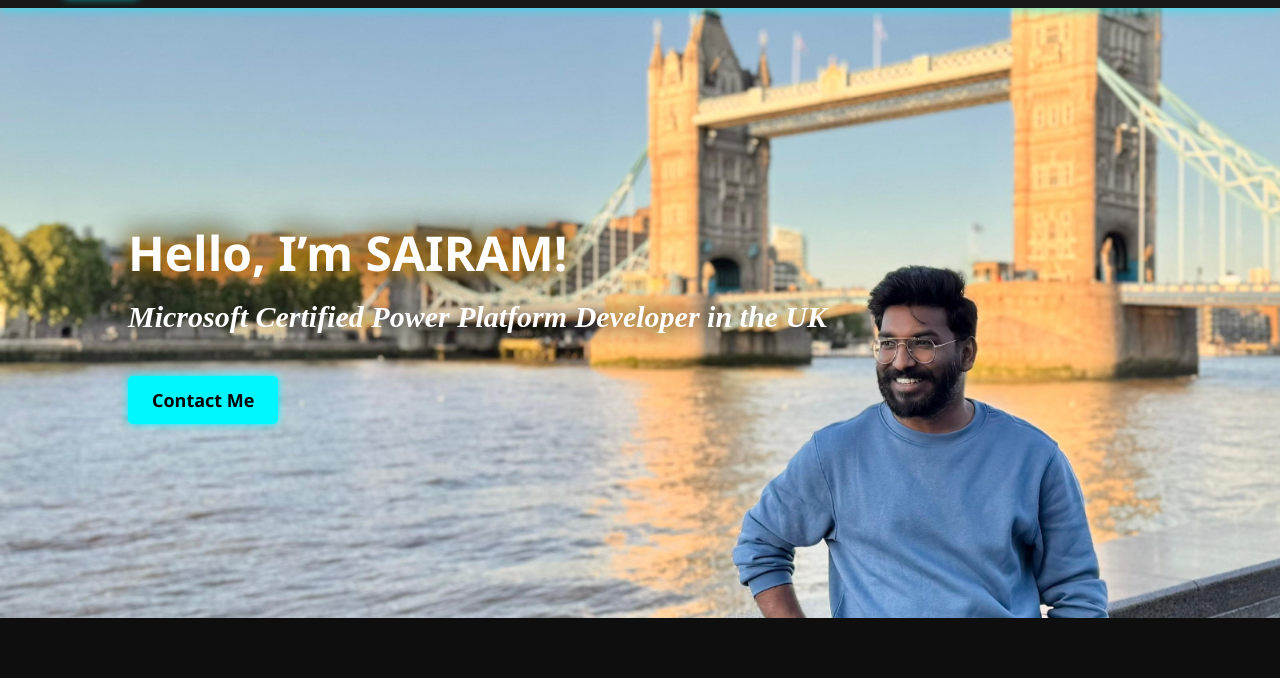
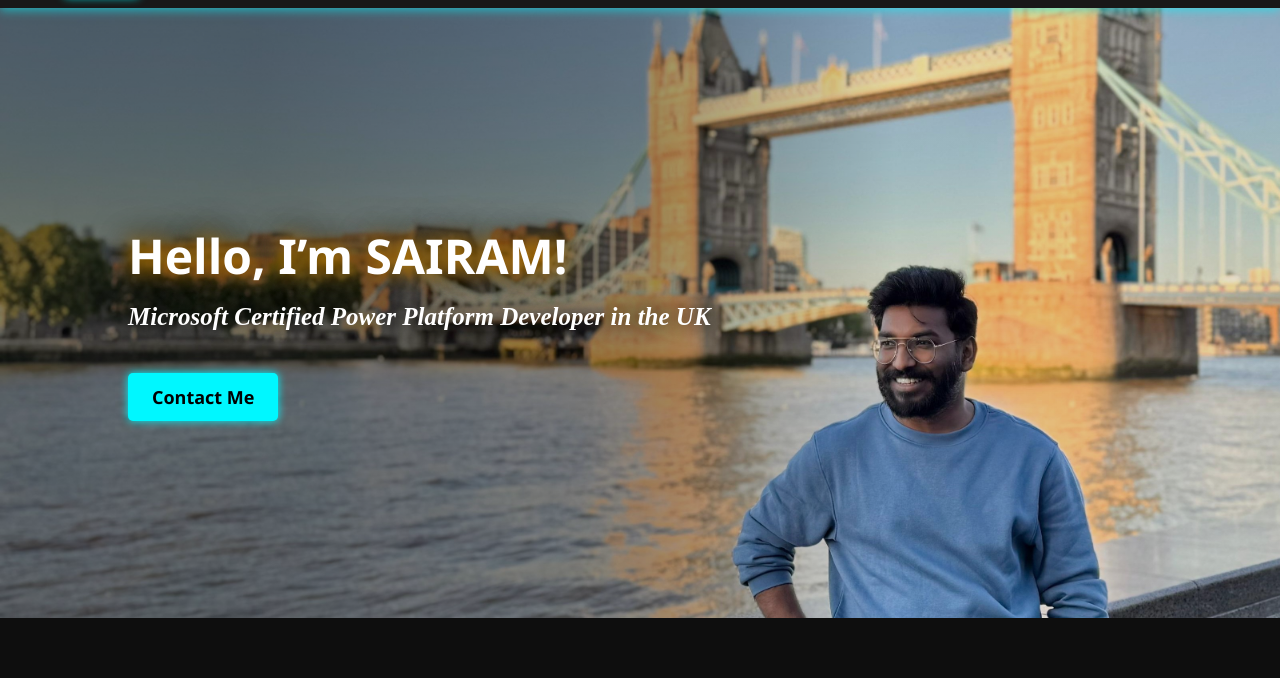
Before and after one commit to kksairam19061996/Sairam-Web-Portfolio, a plain HTML site: page index.html in a window 1280 px wide. Shown: the part 122-800 px from the top of the page. Drawn offline with nearby package versions, Linux system fonts and the light colour scheme.

```diff
--- a/style.css
+++ b/style.css
@@ -233,10 +233,16 @@ body {
 /* Optional: Use aspect ratio */
 .hero-wrapper::before {
   content: "";
-  display: block;
-  padding-top: 50%;
-  /* 16:8 ratio = 50% */
+  position: absolute;
+  top: 0;
+  left: 0;
+  width: 100%;
+  height: 100%;
+  background: linear-gradient(to right, rgba(0, 0, 0, 0.5) 20%, rgba(0, 0, 0, 0.4) 50%, rgba(0, 0, 0, 0.1) 70%);
+  z-index: 1;
+  pointer-events: none;
 }
+
 
 .hero-text {
   position: absolute;
@@ -258,12 +264,13 @@ body {
 }
 
 .hero-text p {
-  font-size: 30px;
+  font-size: 25px;
   margin-bottom: 20px;
   font-weight: bold;
   font-style: italic;
   font-family: 'Times New Roman', Times, serif;
   text-shadow: 0px 0px 20px #000000;
+  max-width: 650px;
 }
 
 .btn-primary {
```
